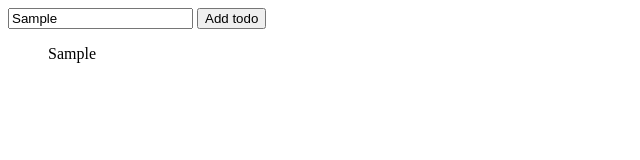
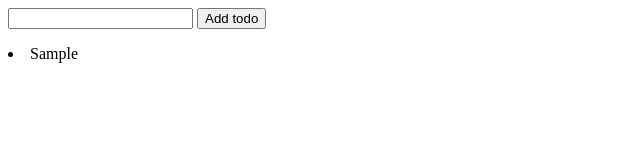
Before and after one commit to acciojob/To-do-List-ShriramPatil0230, a website: page main.html in a window 1280 px wide. Both pictures are taken after typing "Sample" into the empty fields and a click on the button "Add todo". Shown: the full height of the page, 0-640 px from the left. Drawn offline with Linux system fonts and the light colour scheme.

Commit message:
created a submission

```diff
--- a/main.html
+++ b/main.html
@@ -13,15 +13,27 @@
     <!-- your javascript must add todos inside the following tag as <li> tags! -->
     <ol id="todoList"></ol>
 	<script>
-document.querySelector('#addTodoBtn').onclick = function(){
-    if(document.querySelector('#newTodoInput').value.length == 0){
-        alert("Kindly Enter Task Name!!!!")
+let input = document.getElementById('newTodoInput');
+let button = document.getElementById('addTodoBtn');
+
+button.addEventListener("click", validate);
+
+function validate (e) {
+    let data = input.value ;
+    data = data.trim()
+
+    if (data == ""){
+     alert('Empty data not allowed...!')
+    return
+    }
+    else {
+        let space = document.createElement ('li')
+        space.innerHTML = data ;
+        document.body.append(space);
+		input.value = "";
+
     }
 
-    else{
-        document.querySelector('#todoList').innerHTML += `
-                    ${document.querySelector('#newTodoInput').value}`;
-		}
-    }</script>
+}</script>
 </body>
 </html>
```
